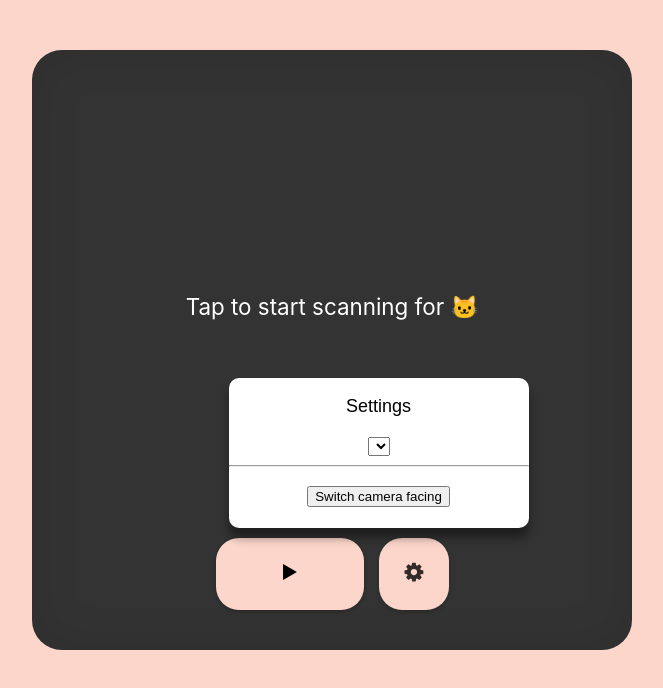
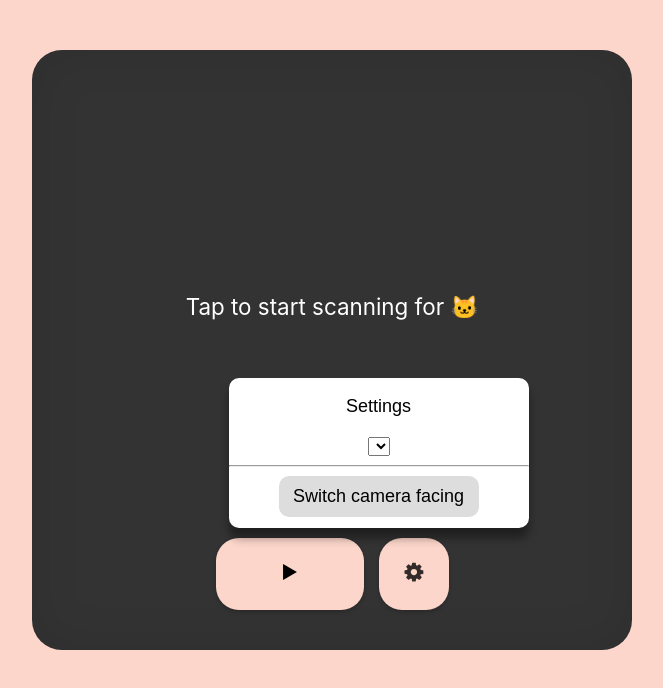
Before and after one commit to avarayr/petvision, a Next.js app in the folder frontend/: page / in a window 1280 px wide. Both pictures are taken after a click on the button 721 px from the left and 574 px from the top of the page. Shown: the top 688 px of the page, without its empty margins (308-971 px from the left). Built offline with nearby package versions, Linux system fonts and the light colour scheme.

Commit message:
webcam settings now persist

```diff
--- a/frontend/components/SettingsMenu/index.tsx
+++ b/frontend/components/SettingsMenu/index.tsx
@@ -1,5 +1,5 @@
 import { motion } from "framer-motion";
-import React from "react";
+import React, { useEffect } from "react";
 import { CSSProperties } from "styled-components";
 import { useSettings } from "../../contexts/Settings";
 import useMediaDevices from "../../hooks/useMediaDevices";
@@ -25,6 +25,7 @@ function SettingsMenu() {
     boxShadow: "0px 10px 10px rgba(0, 0, 0, 0.4)",
     top: "-160px",
     left: "calc(-150px)",
+    cursor: "auto",
   } as CSSProperties;
 
   const handleBoxClick = (
@@ -39,16 +40,32 @@ function SettingsMenu() {
   const { devices } = useMediaDevices();
   const { camera, setCamera } = useSettings();
 
-  const changeCamera = (e: React.ChangeEvent<HTMLSelectElement>) => {
-    setCamera({ ...camera, deviceId: e.target.value });
+  const saveToLocalStorage = (data: any) => {
+    localStorage.setItem("camera", JSON.stringify(data));
+  };
+
+  const changeCamera = async (e: React.ChangeEvent<HTMLSelectElement>) => {
+    const data = { ...camera, deviceId: e.target.value };
+    setCamera(data);
+    saveToLocalStorage(data);
   };
 
   const switchCameraFacing = () => {
-    setCamera({
+    const data = {
       ...camera,
       facingMode: camera.facingMode === "user" ? "environment" : "user",
-    });
+    };
+    setCamera(data);
+    saveToLocalStorage(data);
   };
+
+  useEffect(() => {
+    // get camera from local storage
+    const cameraFromLocalStorage = localStorage.getItem("camera");
+    if (cameraFromLocalStorage) {
+      setCamera(JSON.parse(cameraFromLocalStorage));
+    }
+  }, [setCamera]);
 
   return (
     <NoSSR>
@@ -62,7 +79,7 @@ function SettingsMenu() {
         style={settingsBoxStyle}
       >
         <p>Settings</p>
-        <select onChange={changeCamera}>
+        <select onChange={changeCamera} value={camera.deviceId}>
           {devices.map(({ deviceId: id, label }) => (
             <option key={id} value={id}>
               {label}
@@ -72,7 +89,20 @@ function SettingsMenu() {
 
         <hr />
 
-        <button style={{ marginTop: "10px" }}>Switch camera facing</button>
+        <div
+          style={{
+            marginTop: "10px",
+            background: "#ddd",
+            padding: "10px",
+            borderRadius: "10px",
+            width: "200px",
+            margin: "auto",
+            cursor: "pointer",
+          }}
+          onClick={switchCameraFacing}
+        >
+          Switch camera facing
+        </div>
       </motion.div>
     </NoSSR>
   );
--- a/frontend/contexts/Settings.tsx
+++ b/frontend/contexts/Settings.tsx
@@ -1,7 +1,7 @@
 import { createContext, useContext, useState } from "react";
 
 interface ICamera {
-  facingMode: ("user" | "environment") & string;
+  facingMode: string;
   deviceId: string;
 }
 
--- a/frontend/pages/index.tsx
+++ b/frontend/pages/index.tsx
@@ -1,6 +1,6 @@
 import { AnimatePresence, motion } from "framer-motion";
 import type { NextPage } from "next";
-import React from "react";
+import React, { useEffect, useRef, useState } from "react";
 import Webcam from "react-webcam";
 import Button from "../components/Button";
 import Container from "../components/Container";
@@ -11,10 +11,11 @@ import PauseIcon from "../components/Icons/PauseIcon";
 import RightTriangle from "../components/Icons/RightTriangle";
 import SettingsMenu from "../components/SettingsMenu";
 import { useSettings } from "../contexts/Settings";
+import Head from "next/head";
 
 const Home: NextPage = () => {
-  const [isScanning, setIsScanning] = React.useState(false);
-  const [showSettings, setShowSettings] = React.useState(false);
+  const [isScanning, setIsScanning] = useState(false);
+  const [showSettings, setShowSettings] = useState(false);
 
   const handleScanButtonClick = () => {
     setIsScanning(!isScanning);
@@ -25,9 +26,21 @@ const Home: NextPage = () => {
   };
 
   const { camera, setCamera } = useSettings();
-  const webcamRef = React.useRef(null);
+
+  useEffect(() => {
+    const localCamera = localStorage.getItem("camera");
+    if (localCamera) {
+      setCamera(JSON.parse(localCamera));
+    }
+  }, [setCamera]);
+
+  const webcamRef = useRef(null);
 
   return (
+    <>
+      <Head>
+        <title>Petvision</title>
+      </Head>
       <div>
         <Container>
           {isScanning ? (
@@ -44,6 +57,7 @@ const Home: NextPage = () => {
           ) : (
             <HintText>Tap to start scanning for 🐱</HintText>
           )}
+
           <div id="root"></div>
           <HStack>
             <Button onClick={handleScanButtonClick}>
@@ -86,6 +100,7 @@ const Home: NextPage = () => {
           </HStack>
         </Container>
       </div>
+    </>
   );
 };
 
```
Lines whose indentation alone changed are shown as unchanged.
